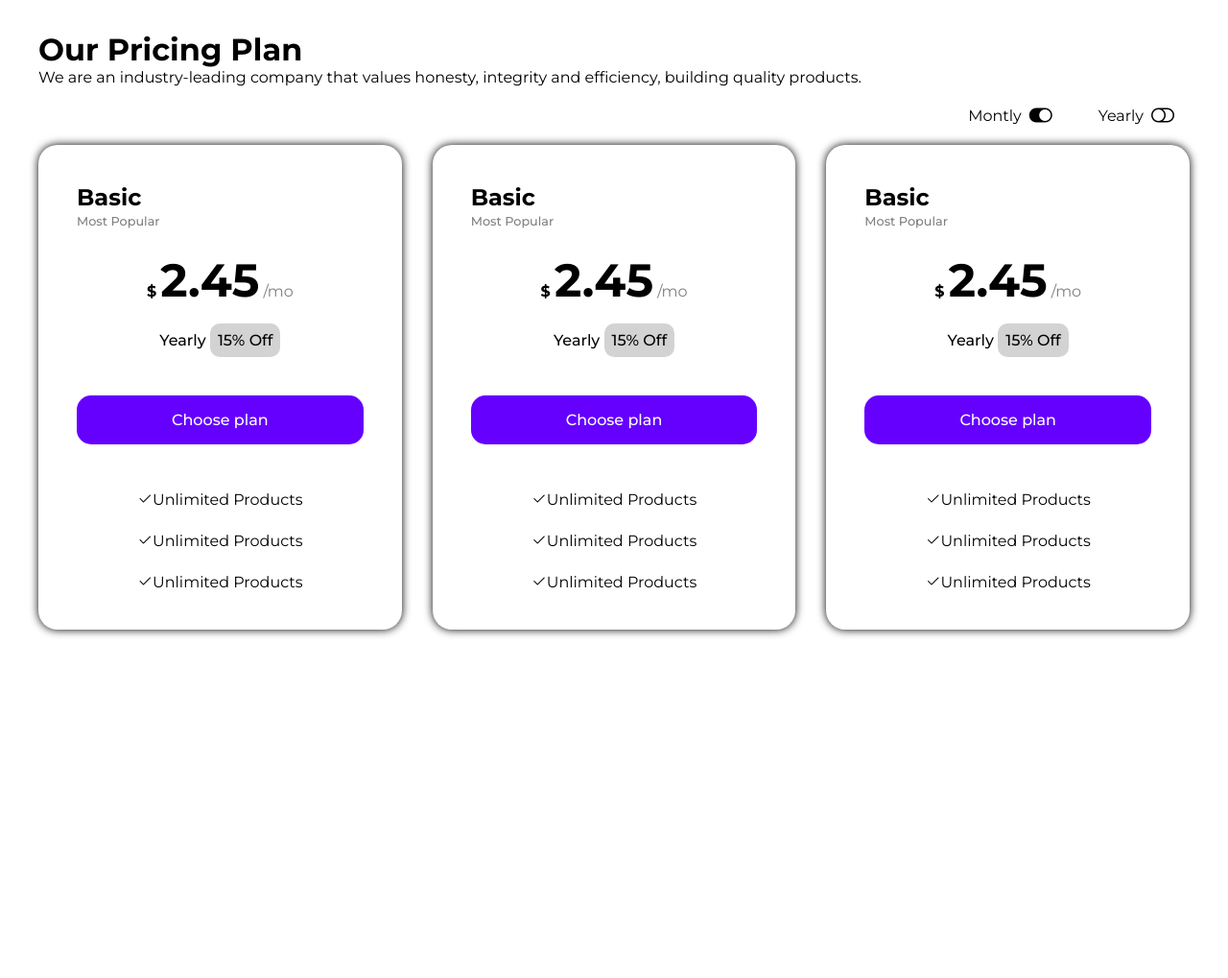
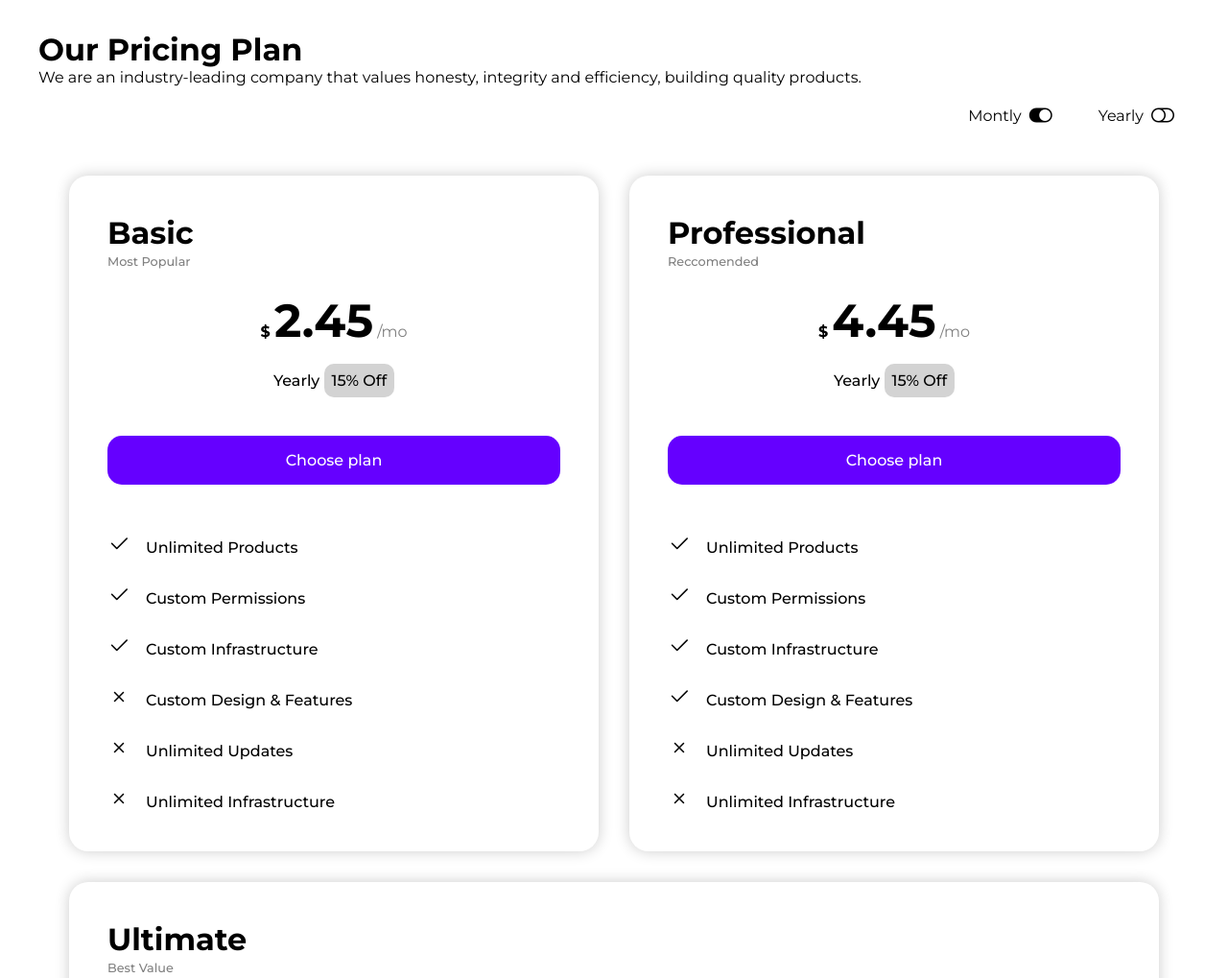
Before and after one commit to Carlo-Falanga/htmlcss-pricing-plan, a plain HTML site: page index.html in a window 1280 px wide. Shown: the top 1019 px of the page at 96% size. Before the commit the page ends 800 px from the top, so only its background shows below. Drawn offline with nearby package versions, Linux system fonts and the light colour scheme.

Commit message:
update card titles, pricing, and benefits

```diff
--- a/css/style.css
+++ b/css/style.css
@@ -54,6 +54,7 @@ body {
   flex-wrap: wrap;
   max-width: 1200px;
   margin: 0 auto;
+  padding: 2rem;
 }
 
 .card {
@@ -62,7 +63,7 @@ body {
   justify-content: space-between;
   flex-grow: 1;
   flex-shrink: 0;
-  box-shadow: 0px 0px 10px;
+  box-shadow: 0px 0px 15px rgb(0 0 0 / 0.2);
   border-radius: 20px;
   padding: 2.5rem;
   text-align: center;
@@ -72,6 +73,10 @@ body {
 .title_description {
   text-align: left;
   padding-bottom: 1.5rem;
+
+  h2 {
+    font-size: 2rem;
+  }
 
   .description {
     color: grey;
@@ -125,4 +130,13 @@ body {
   flex-direction: column;
   gap: 1.5rem;
   text-align: center;
+  align-items: flex-start;
+  font-weight: 500;
+
+  div i {
+    padding-right: 1rem;
+    font-size: 1.5rem;
+  }
 }
+
+/* Second card different parameters */
--- a/index.html
+++ b/index.html
@@ -3,7 +3,7 @@
   <head>
     <meta charset="UTF-8" />
     <meta name="viewport" content="width=device-width, initial-scale=1.0" />
-    <title>Document</title>
+    <title>Pricing Plan</title>
     <link rel="stylesheet" href="./css/style.css" />
   </head>
   <body>
@@ -49,23 +49,26 @@
           <!-- Benefits -->
           <div class="content_list">
             <div><i class="bi bi-check2"></i>Unlimited Products</div>
-            <div><i class="bi bi-check2"></i>Unlimited Products</div>
-            <div><i class="bi bi-check2"></i>Unlimited Products</div>
+            <div><i class="bi bi-check2"></i>Custom Permissions</div>
+            <div><i class="bi bi-check2"></i>Custom Infrastructure</div>
+            <div><i class="bi bi-x"></i>Custom Design & Features</div>
+            <div><i class="bi bi-x"></i>Unlimited Updates</div>
+            <div><i class="bi bi-x"></i>Unlimited Infrastructure</div>
           </div>
         </div>
 
 
         <!-- Seconda Card -->
-        <div class="card first_card">
+        <div class="card second_card">
 
             <!-- Titolo & Descrizione -->
-             <div class="title_description">
-          <h2>Basic</h2>
-          <span class="description">Most Popular</span>
+              <div class="title_description">
+          <h2>Professional</h2>
+          <span class="description">Reccomended</span>
           </div>
 
           <!-- Prezzo -->
-          <div class="pricing"><span class="dollar">$</span> <span class="amount">2.45</span> <span class="period">/mo</span></div>
+          <div class="pricing"><span class="dollar">$</span> <span class="amount">4.45</span> <span class="period">/mo</span></div>
 
           <!-- Sconto -->
           <div class="annual_discount">Yearly <span class="discount">15% Off</span></div>
@@ -76,23 +79,26 @@
           <!-- Benefits -->
           <div class="content_list">
             <div><i class="bi bi-check2"></i>Unlimited Products</div>
-            <div><i class="bi bi-check2"></i>Unlimited Products</div>
-            <div><i class="bi bi-check2"></i>Unlimited Products</div>
+            <div><i class="bi bi-check2"></i>Custom Permissions</div>
+            <div><i class="bi bi-check2"></i>Custom Infrastructure</div>
+            <div><i class="bi bi-check2"></i>Custom Design & Features</div>
+            <div><i class="bi bi-x"></i>Unlimited Updates</div>
+            <div><i class="bi bi-x"></i>Unlimited Infrastructure</div>
           </div>
         </div>
 
 
         <!-- Terza Card -->
-        <div class="card first_card">
+        <div class="card third_card">
 
             <!-- Titolo & Descrizione -->
-             <div class="title_description">
-          <h2>Basic</h2>
-          <span class="description">Most Popular</span>
+            <div class="title_description">
+          <h2>Ultimate</h2>
+          <span class="description">Best Value</span>
           </div>
 
           <!-- Prezzo -->
-          <div class="pricing"><span class="dollar">$</span> <span class="amount">2.45</span> <span class="period">/mo</span></div>
+          <div class="pricing"><span class="dollar">$</span> <span class="amount">12.45</span> <span class="period">/mo</span></div>
 
           <!-- Sconto -->
           <div class="annual_discount">Yearly <span class="discount">15% Off</span></div>
@@ -103,9 +109,13 @@
           <!-- Benefits -->
           <div class="content_list">
             <div><i class="bi bi-check2"></i>Unlimited Products</div>
-            <div><i class="bi bi-check2"></i>Unlimited Products</div>
-            <div><i class="bi bi-check2"></i>Unlimited Products</div>
+            <div><i class="bi bi-check2"></i>Custom Permissions</div>
+            <div><i class="bi bi-check2"></i>Custom Infrastructure</div>
+            <div><i class="bi bi-check2"></i>Custom Design & Features</div>
+            <div><i class="bi bi-check2"></i>Unlimited Updates</div>
+            <div><i class="bi bi-check2"></i>Unlimited Infrastructure</div>
           </div>
+        </div>
         </div>
       </div>
     </main>
```
